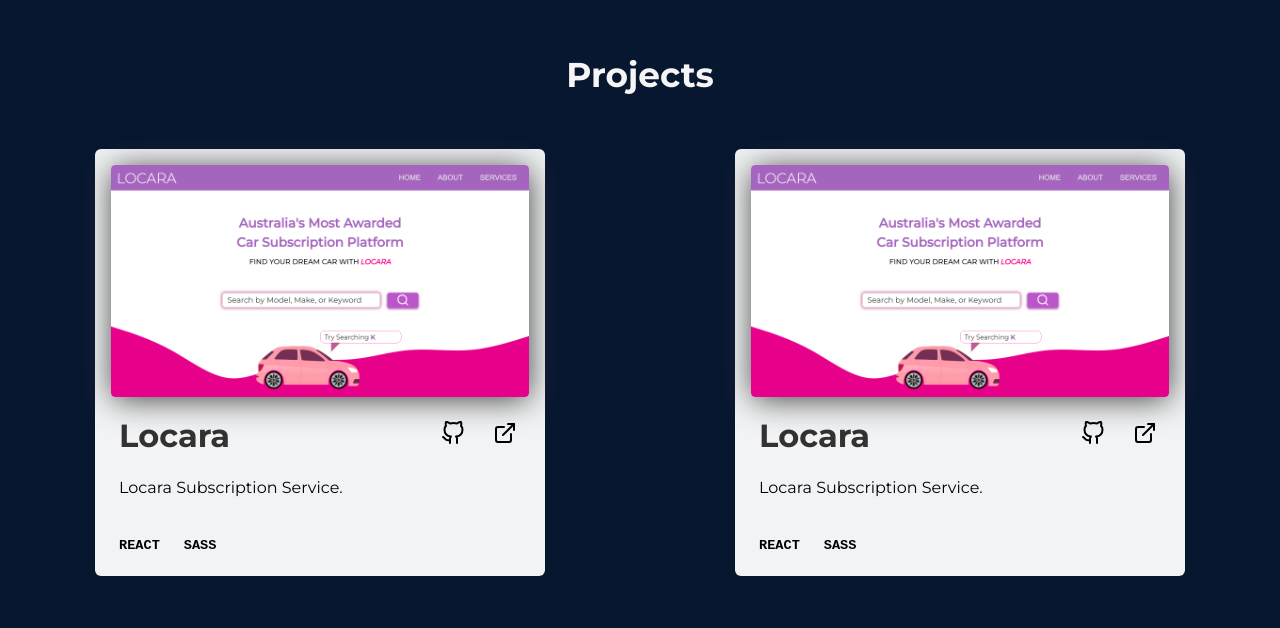
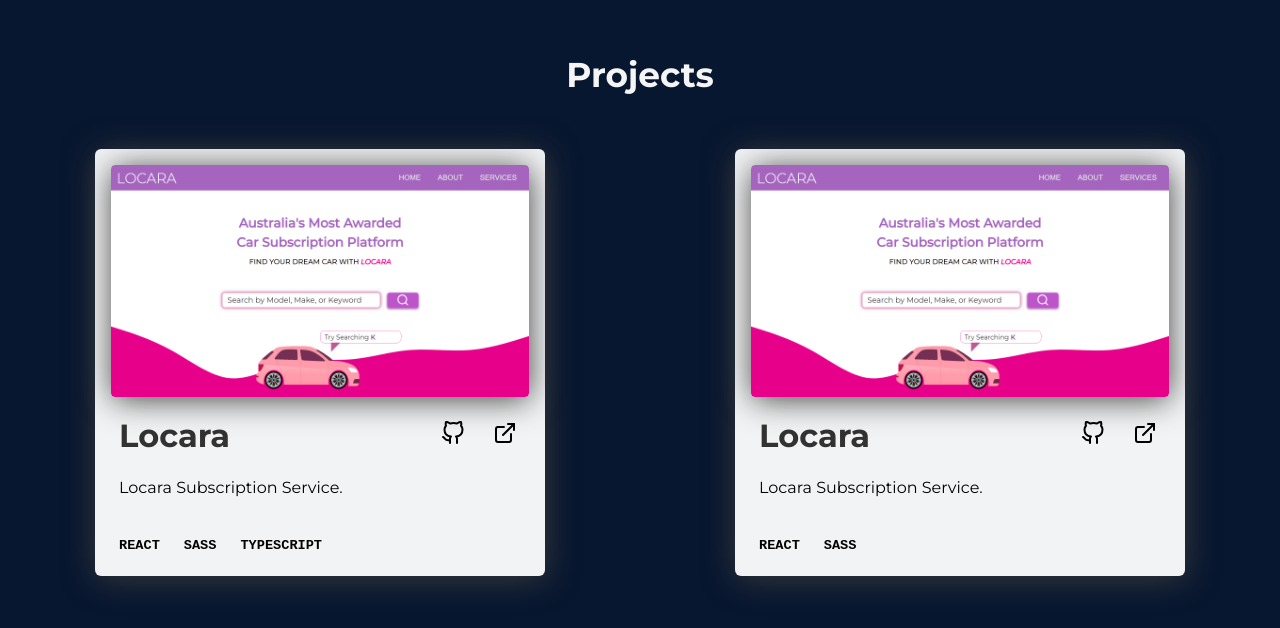
Before and after one commit to Tomrm18/portfolio, a Next.js app: page / in a window 1280 px wide. Shown: the part 1407-2035 px from the top of the page. Built offline with nearby package versions, Linux system fonts and the light colour scheme.

Commit message:
Added project github and website link functionality

```diff
--- /dev/null
+++ b/components/link.tsx
@@ -0,0 +1,15 @@
+import { FC } from 'react';
+
+interface Props {
+  href: string;
+}
+
+const Link:FC<Props> = ({children, href}) => {
+  return (
+    <a href={href} target="_blank">
+      {children}
+    </a>
+  )
+}
+
+export default Link;
--- a/components/project.tsx
+++ b/components/project.tsx
@@ -1,18 +1,16 @@
 import { FC } from 'react';
 import Image from 'next/image';
 import { FiGithub, FiExternalLink } from 'react-icons/fi'
+import Link from './link';
 
 interface Props {
   imgSrc: any;
   title: string;
   desc: string;
-  techOne?: string;
-  techTwo?: string;
-  techThree?: string;
-  techFour?: string;
+  tech: string[];
 }
 
-const Project:FC<Props> = ({imgSrc, title, desc, techOne, techTwo, techThree, techFour}) => {
+const Project:FC<Props> = ({imgSrc, title, desc, tech}) => {
 
 
 
@@ -22,15 +20,23 @@
       <div className="project-item-title-container">
         <h3 className="project-item-title">{title}</h3>
         <ul className="project-item-icons">
-          <li><FiGithub /></li>
-          <li><FiExternalLink /></li>
+          <li>
+            <Link href={"https://github.com/Tomrm18/locara-project"}>
+              <FiGithub />
+            </Link>
+          </li>
+          <li>
+            <Link href={"https://locara-project-serverless.vercel.app/"}>
+              <FiExternalLink />
+            </Link>
+          </li>
         </ul>
       </div>
       <p className="project-item-desc">{desc}</p>
       <ul className="project-item-tech">
-        <li>{techOne}</li>
-        <li>{techTwo}</li>
-        {techThree ?? <li>{techThree}</li>}
+        {tech.map((elem) => (
+          <li>{elem}</li>
+        ))}
       </ul>
     </span>
   )
--- a/components/sections/projects.tsx
+++ b/components/sections/projects.tsx
@@ -7,11 +7,9 @@
     <section className="projects-container">
       <h2 className="projects-title">Projects</h2>
       <div className="projects-grid">
-        <Project title={"Locara"} imgSrc={img} desc={"Locara Subscription Service."} techOne={"React"} techTwo={"Sass"} />
+        <Project title={"Locara"} imgSrc={img} desc={"Locara Subscription Service."} tech={["React", "Sass", "Typescript"]} />
 
-        <Project title={"Locara"} imgSrc={img} desc={"Locara Subscription Service."} techOne={"React"} techTwo={"Sass"} />
-
-        {/* <Project title={"Locara"} imgSrc={img} desc={"Locara Subscription Service."} tech={["blah", "yeet", "etc"]} /> */}
+        <Project title={"Locara"} imgSrc={img} desc={"Locara Subscription Service."} tech={["React", "Sass"]} />
       </div>
     </section>
   )
--- a/styles/css/style.css
+++ b/styles/css/style.css
@@ -170,6 +170,7 @@
 .project-item {
   padding: 1rem;
   background-color: rgba(255, 255, 255, 0.95);
+  box-shadow: #3c3c3c 1px 3px 32px -1px;
   width: 450px;
   border-radius: 6px;
   margin-bottom: 2rem;
@@ -209,6 +210,10 @@
 }
 .project-item-icons svg {
   transform: scale(1.5);
+  color: black;
+}
+.project-item-icons svg:hover {
+  color: #c717c7;
 }
 
 .project-item-tech {
--- a/styles/scss/components/_projects.scss
+++ b/styles/scss/components/_projects.scss
@@ -19,6 +19,7 @@
 .project-item {
   padding: 1rem;
   background-color: rgba(255, 255, 255, 0.95);
+  box-shadow: rgb(60, 60, 60) 1px 3px 32px -1px;
   width: 450px;
   border-radius: 6px;
   margin-bottom: 2rem;
@@ -64,6 +65,11 @@
 
   svg {
     transform: scale(1.5);
+    color: black;
+  }
+
+  svg:hover {
+    color: rgb(199, 23, 199);
   }
 }
 
```
Also changed, not shown: 1 other file (tests, documents, lock files or other folders).
